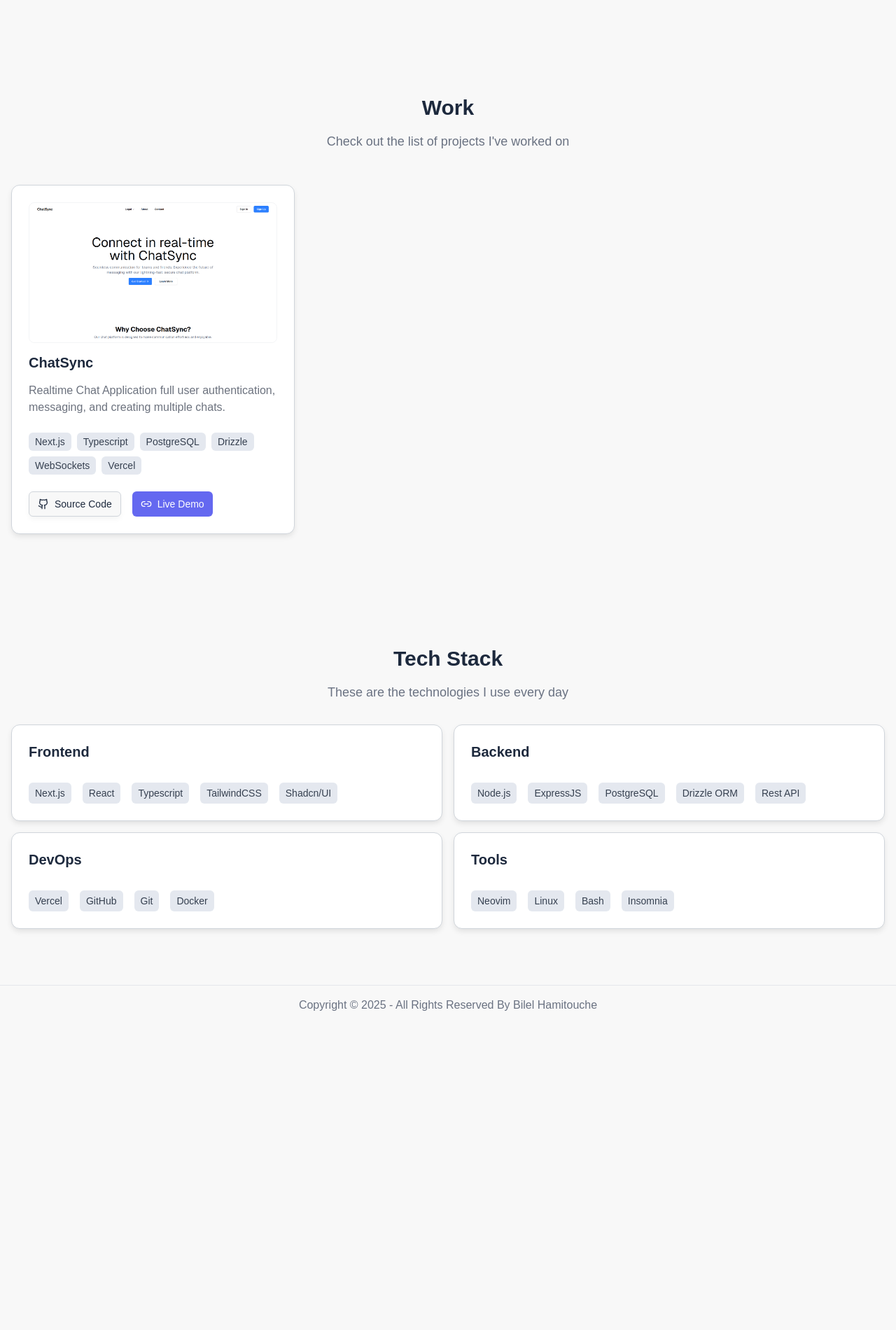
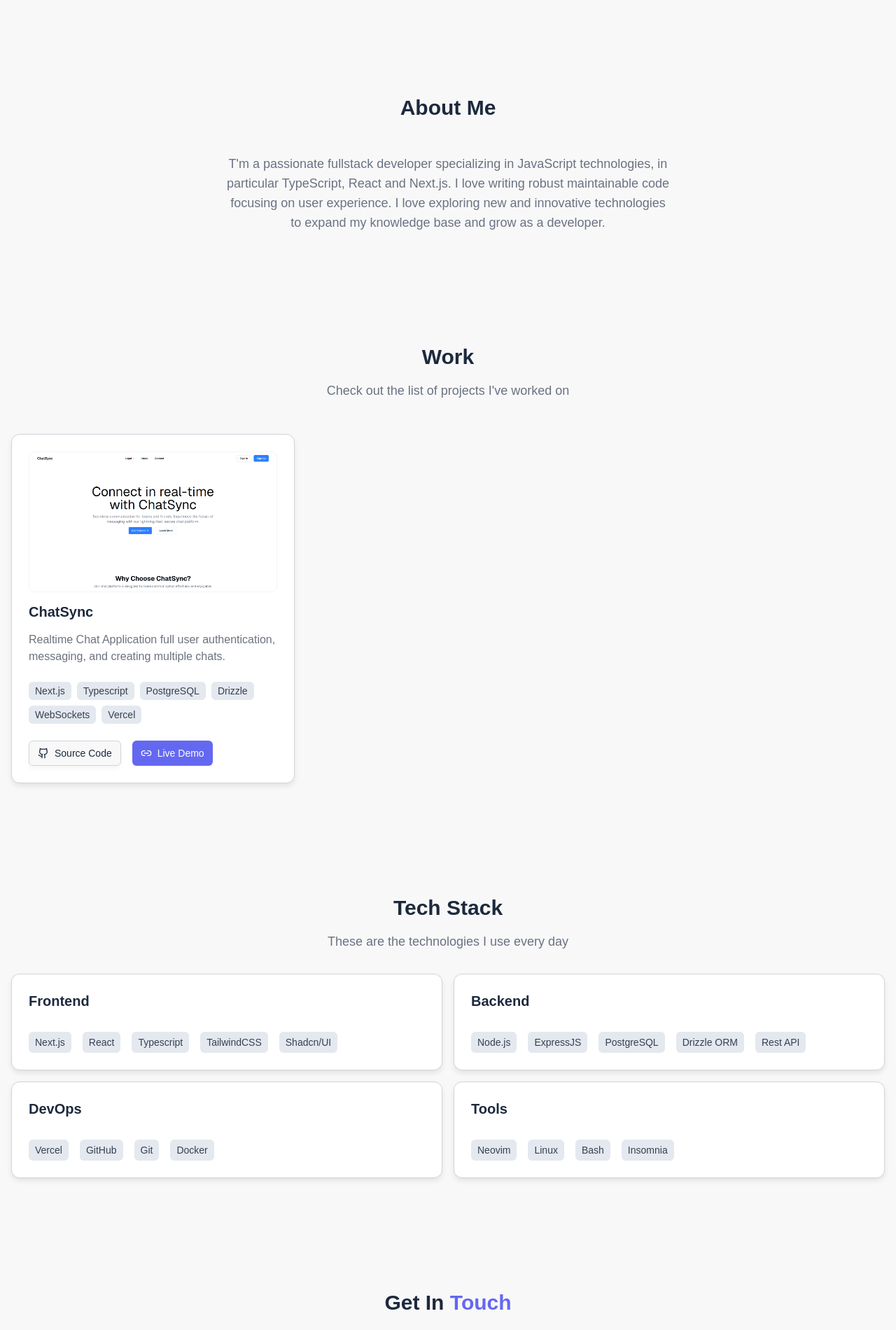
Before and after one commit to bilelhamitouche/portfolio-website, a Next.js app: page / in a window 1280 px wide. Shown: the part 600-2500 px from the top of the page at 70% size. Before the commit the page ends 2064 px from the top, so only its background shows below. Built offline with nearby package versions, Linux system fonts and the light colour scheme; a web font is replaced by a local one.

Commit message:
mount about and contact in page

```diff
--- a/app/page.tsx
+++ b/app/page.tsx
@@ -1,3 +1,5 @@
+import About from "@/components/About";
+import Contact from "@/components/Contact";
 import Footer from "@/components/Footer";
 import Hero from "@/components/Hero";
 import Navbar from "@/components/Navbar";
@@ -9,8 +11,10 @@ export default function Home() {
     <>
       <Navbar />
       <Hero />
+      <About />
       <Projects />
       <TechStack />
+      <Contact />
       <Footer />
     </>
   );
```
